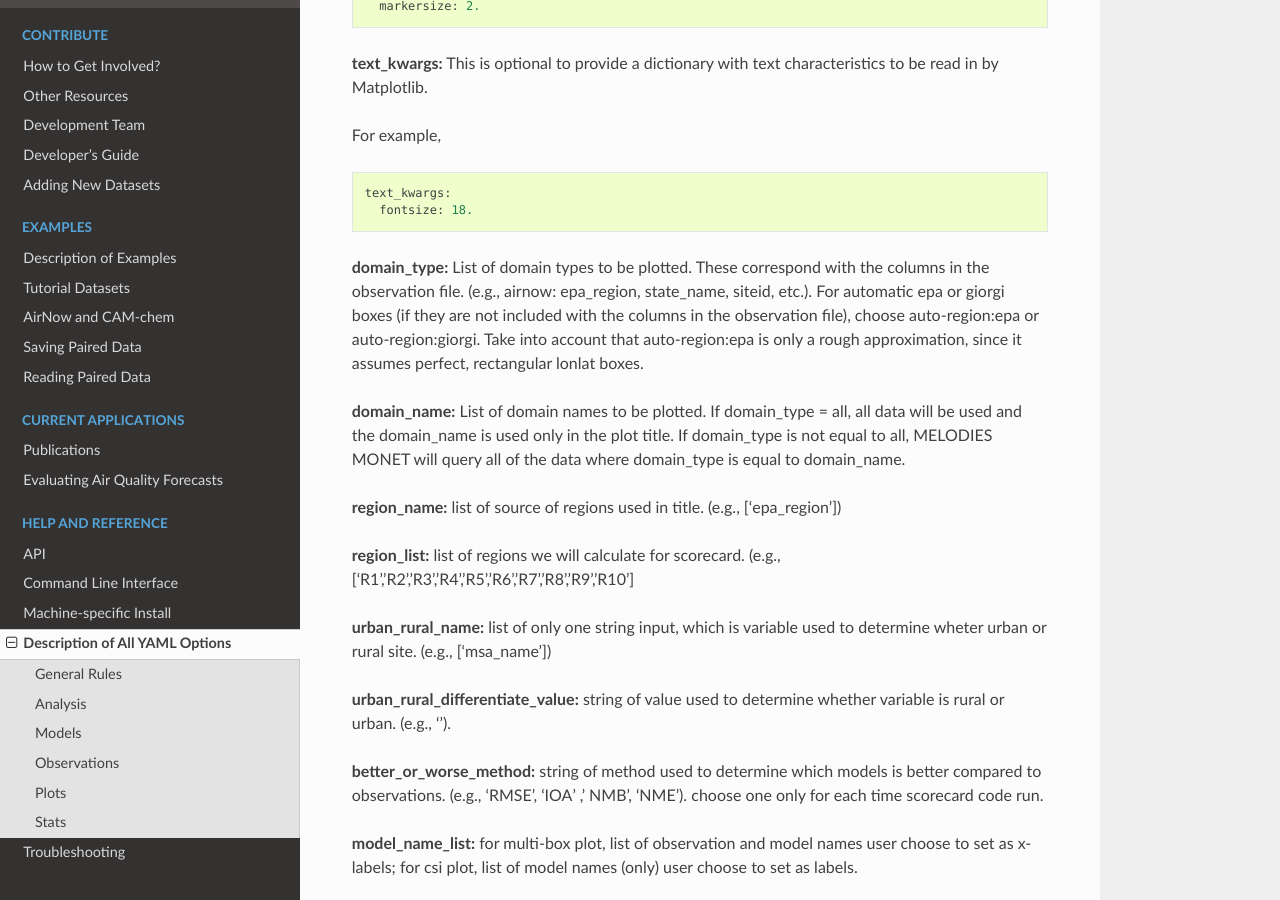
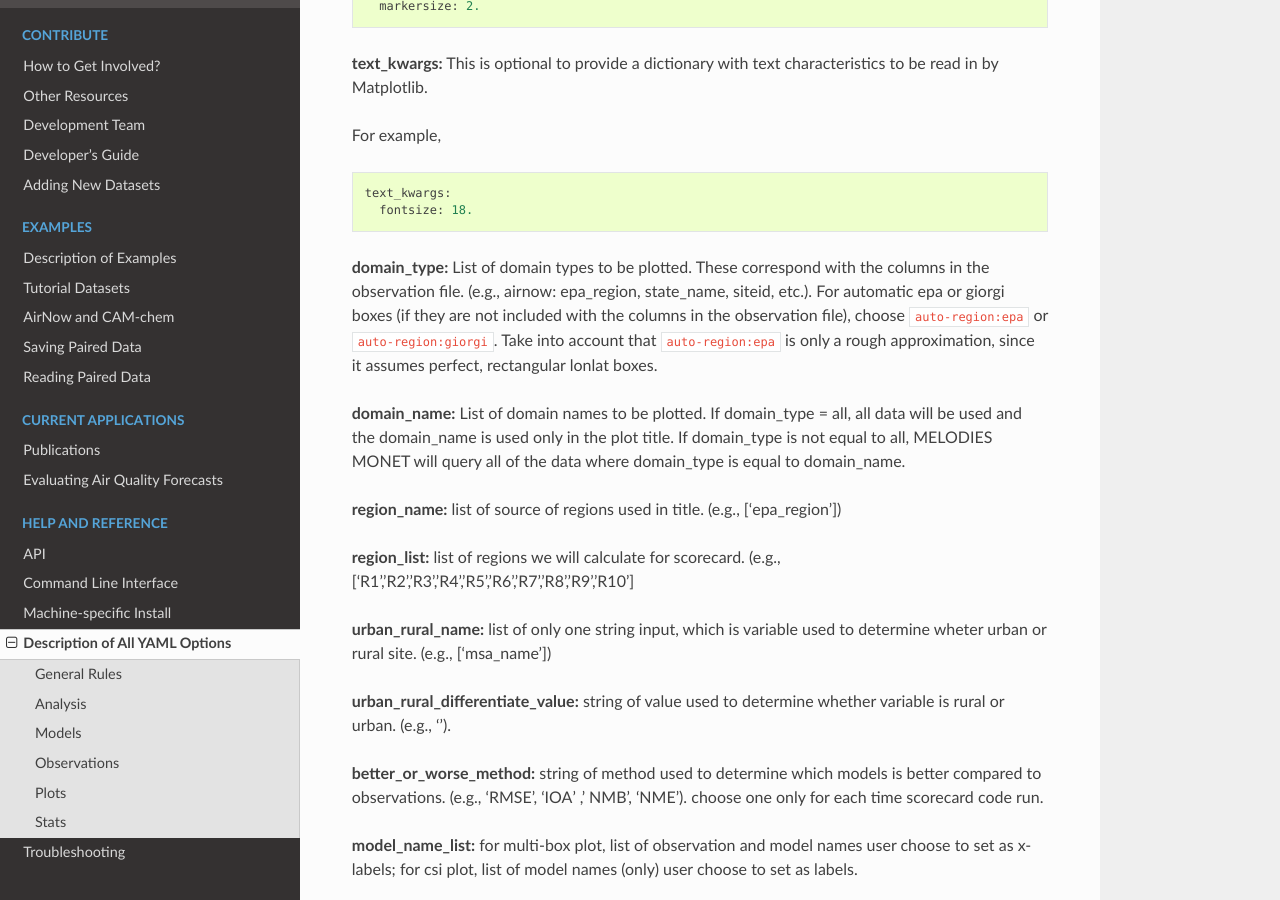
Before and after one commit to NOAA-CSL/MELODIES-MONET, a Sphinx documentation site: the page built from docs/appendix/yaml.rst, in a window 1280 px wide and 900 px high, scrolled down 6751 px. Built offline with Sphinx 7.4.7 and the Read the Docs theme 2.0.0, drawn with Linux system fonts in a browser that asks for light colours; pages that are not in the unit, such as notebooks, are missing from menus.

```diff
--- a/docs/appendix/yaml.rst
+++ b/docs/appendix/yaml.rst
@@ -317,8 +317,8 @@ For example, ::
 **domain_type:** List of domain types to be plotted. These correspond with
 the columns in the observation file. (e.g., airnow: epa_region, state_name,
 siteid, etc.). For automatic epa or giorgi boxes (if they are not included
-with the columns in the observation file), choose auto-region:epa or
-auto-region:giorgi. Take into account that auto-region:epa is only a rough
+with the columns in the observation file), choose ``auto-region:epa`` or
+``auto-region:giorgi``. Take into account that ``auto-region:epa`` is only a rough
 approximation, since it assumes perfect, rectangular lonlat boxes.
 
 **domain_name:** List of domain names to be plotted. If domain_type = all, all
```
